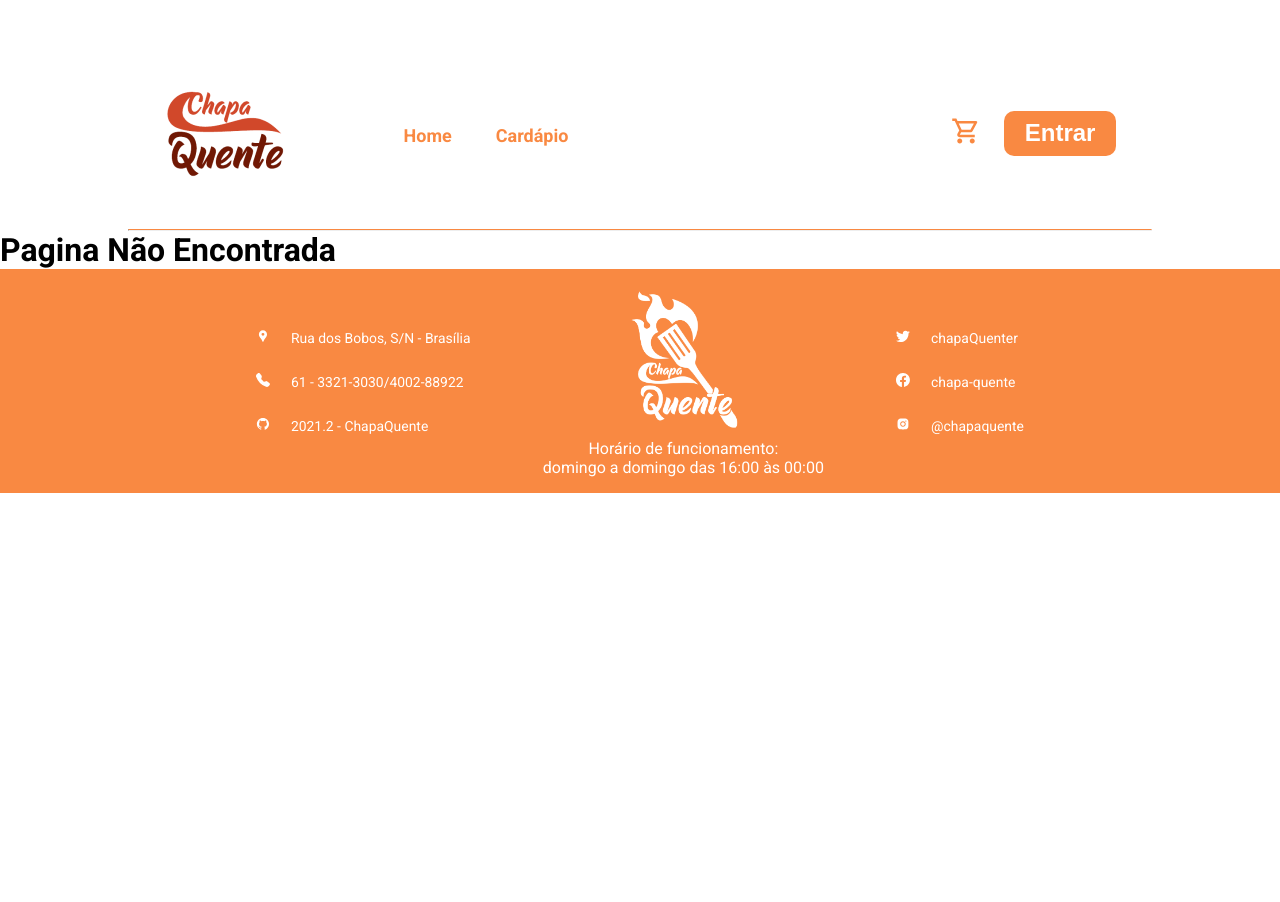
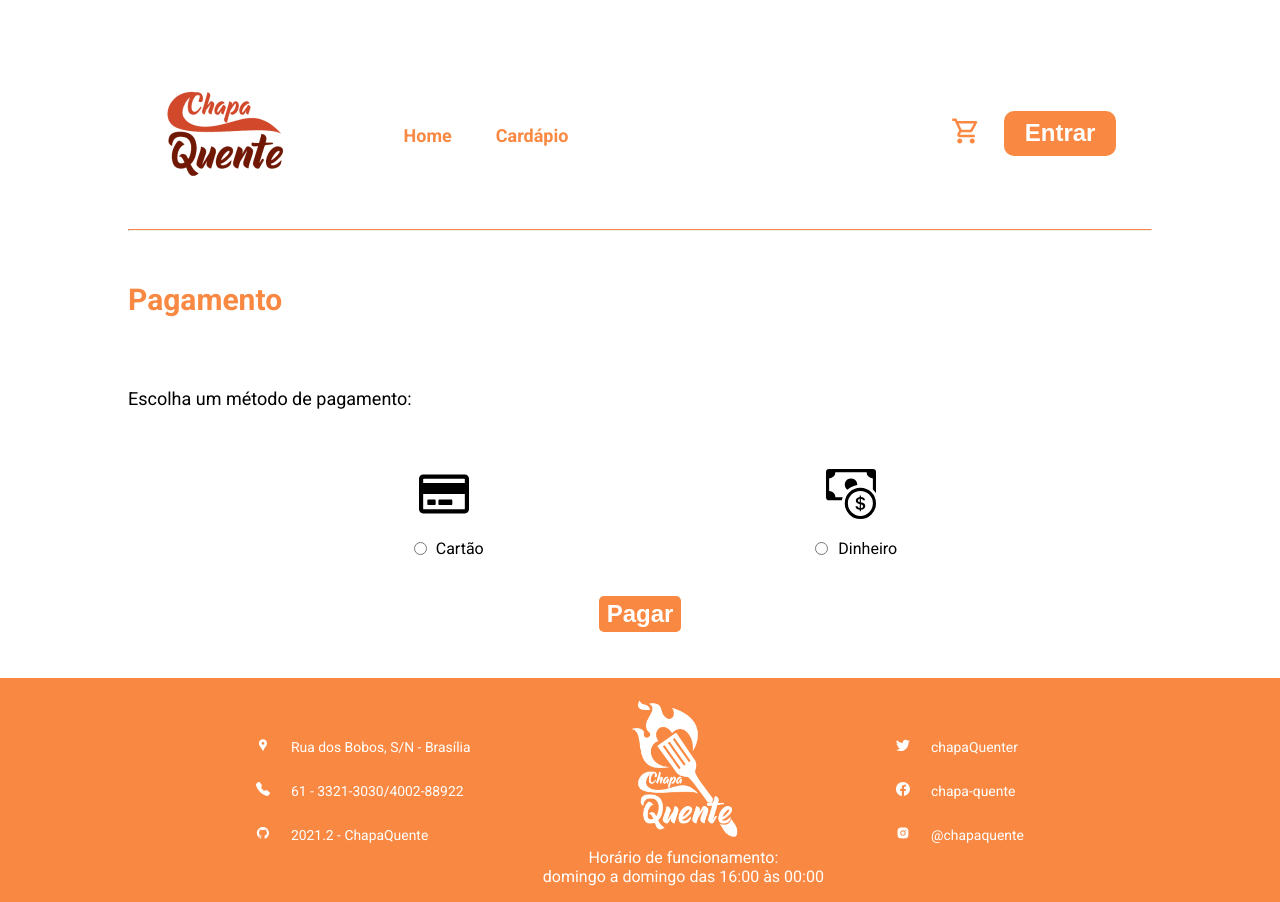
Before and after one commit to UnBArqDsw2021-2/2021.2_g1_chapa_quente_frontend, a React (Create React App) app: page /pagamento/1 in a window 1280 px wide. Before the commit the page ends 800 px from the top, so only its background shows below. Built offline with nearby package versions, Linux system fonts and the light colour scheme.

Commit message:
Correção das rotas.
Co-Authored-By: Dafne Moretti <54643335+DafneM@users.noreply.github.com>
Co-Authored-By: Pedro Lima <48936052+PedroLimass@users.noreply.github.com>
Co-Authored-By: João Pedro Chaves <joaopedroaschaves@gmail.com>

```diff
--- a/src/components/Carrinho/index.js
+++ b/src/components/Carrinho/index.js
@@ -1,5 +1,6 @@
 import React, { useEffect } from 'react';
 import { useNavigate } from 'react-router-dom';
+import { useParams } from 'react-router';
 import { Form } from 'react-bootstrap';
 import { useAuth } from '../../context/AuthContext';
 import { PedidoItem } from '../PedidoItem';
@@ -9,6 +10,7 @@ import './style.css';
 export const Carrinho = () => {
     const {setOrder, order, setPreOrder, preOrder, token} = useAuth();
     const navigate = useNavigate();
+    const {id} = useParams();
 
     const clearOrder = () => {
         setOrder({
--- a/src/components/HomePage/index.js
+++ b/src/components/HomePage/index.js
@@ -1,6 +1,7 @@
 import React from 'react';
 import './style.css';
 import sanduicheHome from '../../assets/sanduiche-home.png';
+import { ListaCardapio } from '../ListaCardapio';
 
 export const HomePage = () => {
   return (
@@ -20,6 +21,7 @@ export const HomePage = () => {
           </li>
         </ul>
       </div>
+      <ListaCardapio/>
       <hr className="home-divider" />
     </section>
   )
--- a/src/components/PaymentPage/index.js
+++ b/src/components/PaymentPage/index.js
@@ -1,6 +1,7 @@
 import React, { useEffect, useState } from 'react';
 import { BsCashCoin } from 'react-icons/bs';
 import { FaRegCreditCard } from 'react-icons/fa';
+import { useNavigate } from 'react-router-dom';
 import { useParams } from 'react-router';
 import { useAuth } from '../../context/AuthContext';
 import api from '../../services';
@@ -11,6 +12,7 @@ export const PaymentPage = () => {
     const [pedido, setPedido] = useState()
     const { id } = useParams();
     const { token, user } = useAuth();
+    const navigate = useNavigate();
 
     const initialValue = {
         numero: '',
@@ -28,7 +30,9 @@ export const PaymentPage = () => {
     }
 
     const realizarPagamento = () => {
-        alert('Pagamento feito');
+        // console.log(user)
+        // alert('Pagamento feito');
+        navigate("/lista-pedidos");
     }
 
     const cadastrarCartao = () => {
--- a/src/routes/index.js
+++ b/src/routes/index.js
@@ -15,7 +15,7 @@ import { ListaPedidosCliente } from '../components/ListaPedidos/cliente';
 import { ListaPedidosFuncionario } from '../components/ListaPedidos/funcionario';
 import { HomePage } from '../components/HomePage';
 import { ListDelivery } from '../components/ListDelivery';
-
+import { PaymentPage } from '../components/PaymentPage';
 
 export const RoutesChapa = () => {
   const { user } = useAuth();
@@ -56,6 +56,7 @@ export const RoutesChapa = () => {
 
         <Route exact path="/cadastro" element={<CadastroUsuario />} />
         <Route exact path="/cadastro-produto" element={<CadastroProduto />} />
+        <Route exact path="/pagamento/:id" element={<PaymentPage />} />
         {listaPedidosRoutes()}
         <Route
           exact
```
Also changed, not shown: src/components/Home/index.js (deleted, +0 -12 lines), src/components/Home/style.css (deleted).
